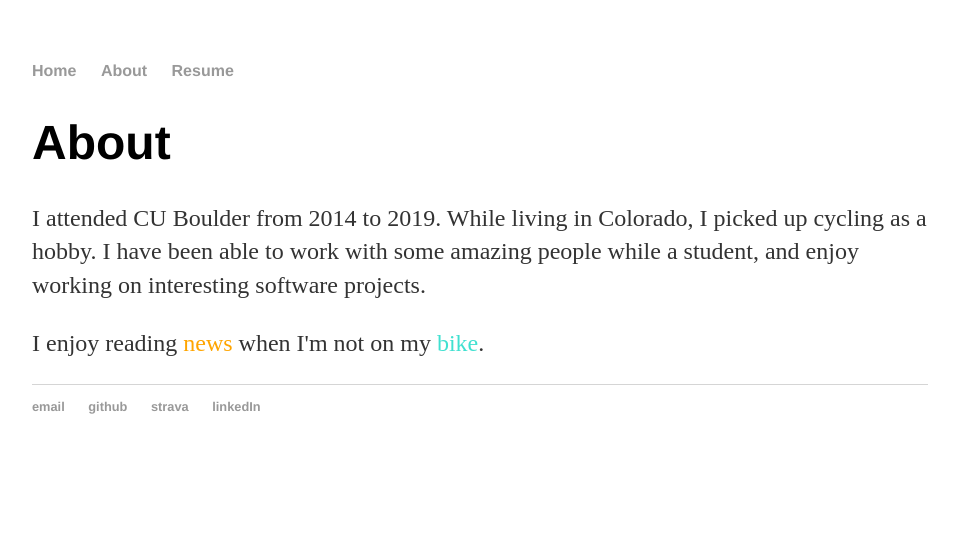
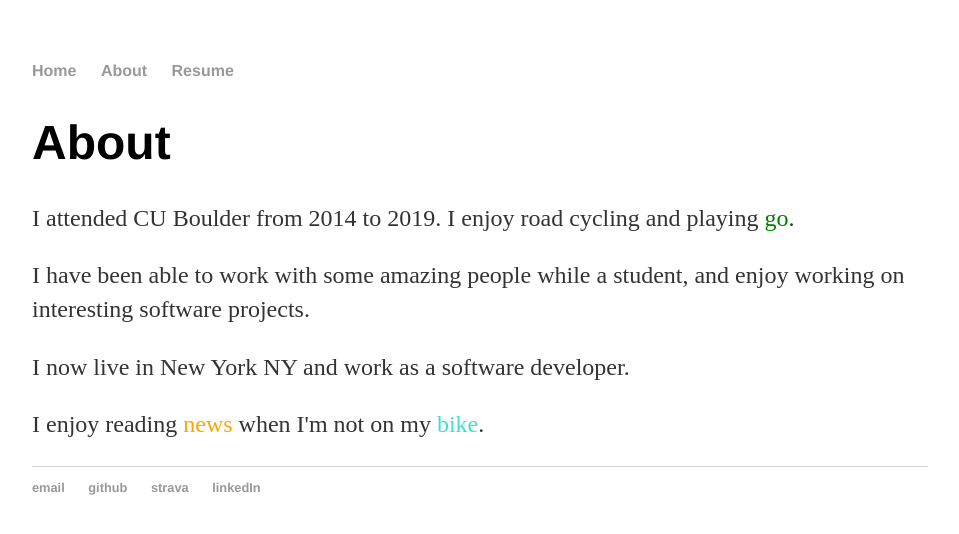
Before and after one commit to joerickard/personalWebsite, a Jekyll site: the page built from about/index.html, in a window 1280 px wide. Shown: the top 534 px of the page, without its empty margins (160-1119 px from the left). Built offline with Jekyll 4.4.1, drawn with Linux system fonts in a browser that asks for light colours.

Commit message:
Update index.html

```diff
--- a/about/index.html
+++ b/about/index.html
@@ -5,6 +5,8 @@ title: About Joe Rickard
 
 		<div class="about">
 			<h1>About</h1>
-			<p>I attended CU Boulder from 2014 to 2019. While living in Colorado, I picked up cycling as a hobby. I have been able to work with some amazing people while a student, and enjoy working on interesting software projects.</p>
+			<p>I attended CU Boulder from 2014 to 2019. I enjoy road cycling and playing <a href="https://online-go.com/" style="color:green">go</a>.</p>
+			<p>I have been able to work with some amazing people while a student, and enjoy working on interesting software projects.</p>
+			<p>I now live in New York NY and work as a software developer.</p>
 			<p>I enjoy reading <a href="https://news.ycombinator.com/"style="color:orange"target="_blank">news</a> when I'm not on my <a href="https://www.strava.com/athletes/10227888"style="color:turquoise"target="_blank">bike</a>.</p>
 		</div>
```
